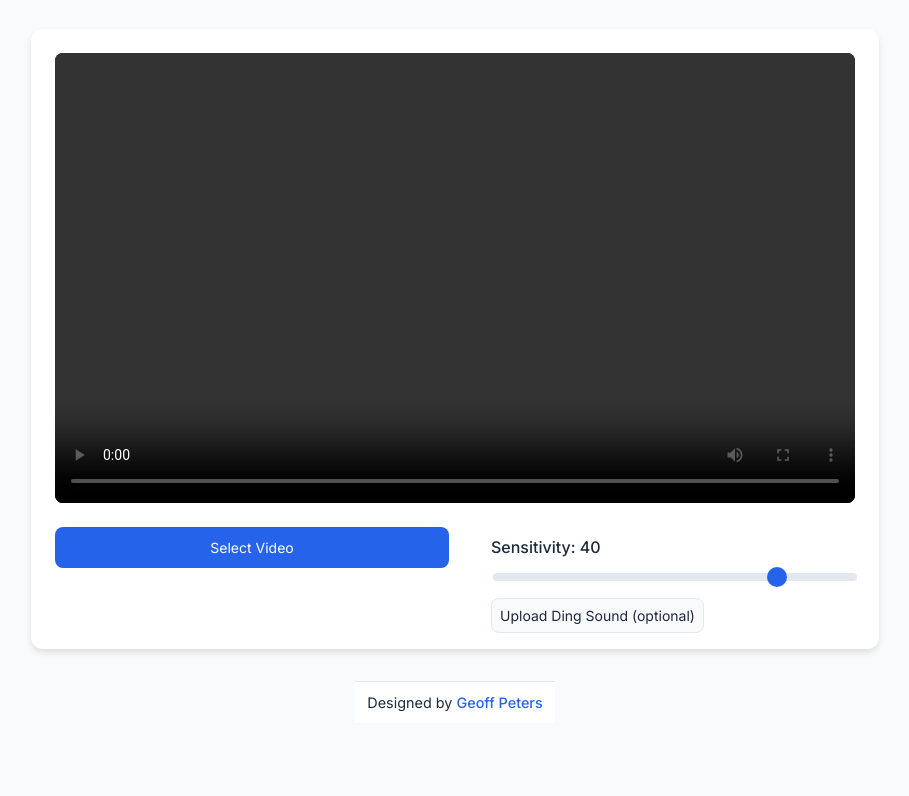
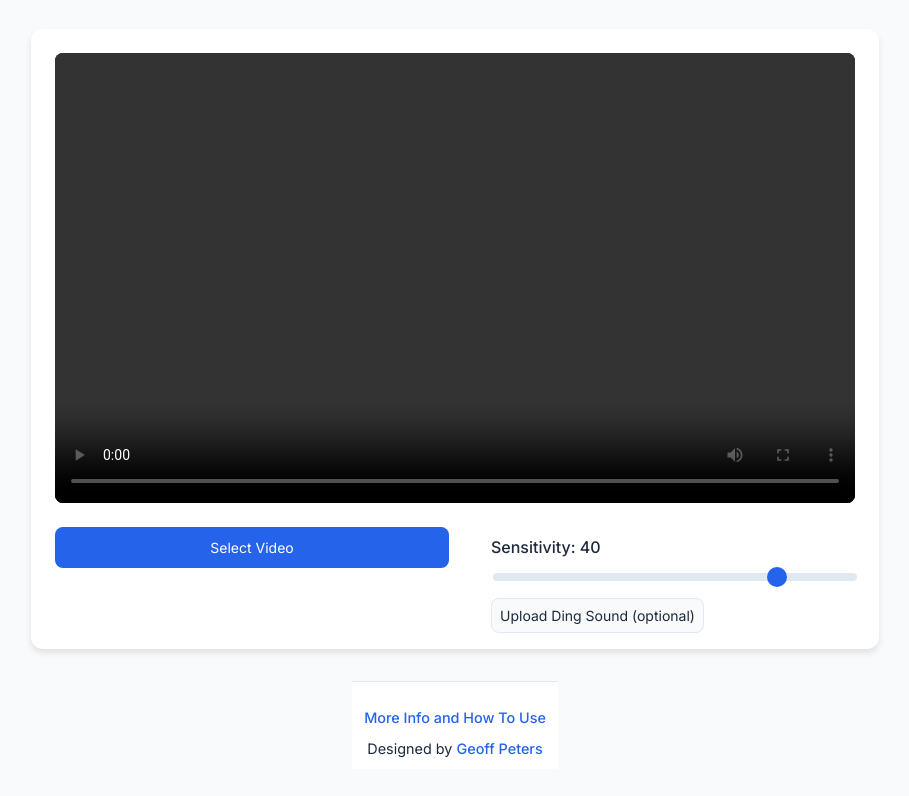
Before and after one commit to geoff604/video-cut-detection, a plain HTML site: page index.html in a window 1280 px wide. Shown: the part 112-908 px from the top of the page, without its empty margins (185-1094 px from the left). Before the commit the page ends 887 px from the top, so only its background shows below. Drawn offline with Linux system fonts and the light colour scheme.

Commit message:
Update index.html

```diff
--- a/index.html
+++ b/index.html
@@ -272,6 +272,7 @@
         </div>
     </div>
     <div class="credits">
+        <p><a href="https://github.com/geoff604/video-cut-detection">More Info and How To Use</a></p>
         Designed by <a href="https://github.com/geoff604">Geoff Peters</a>
     </div>
 
```
